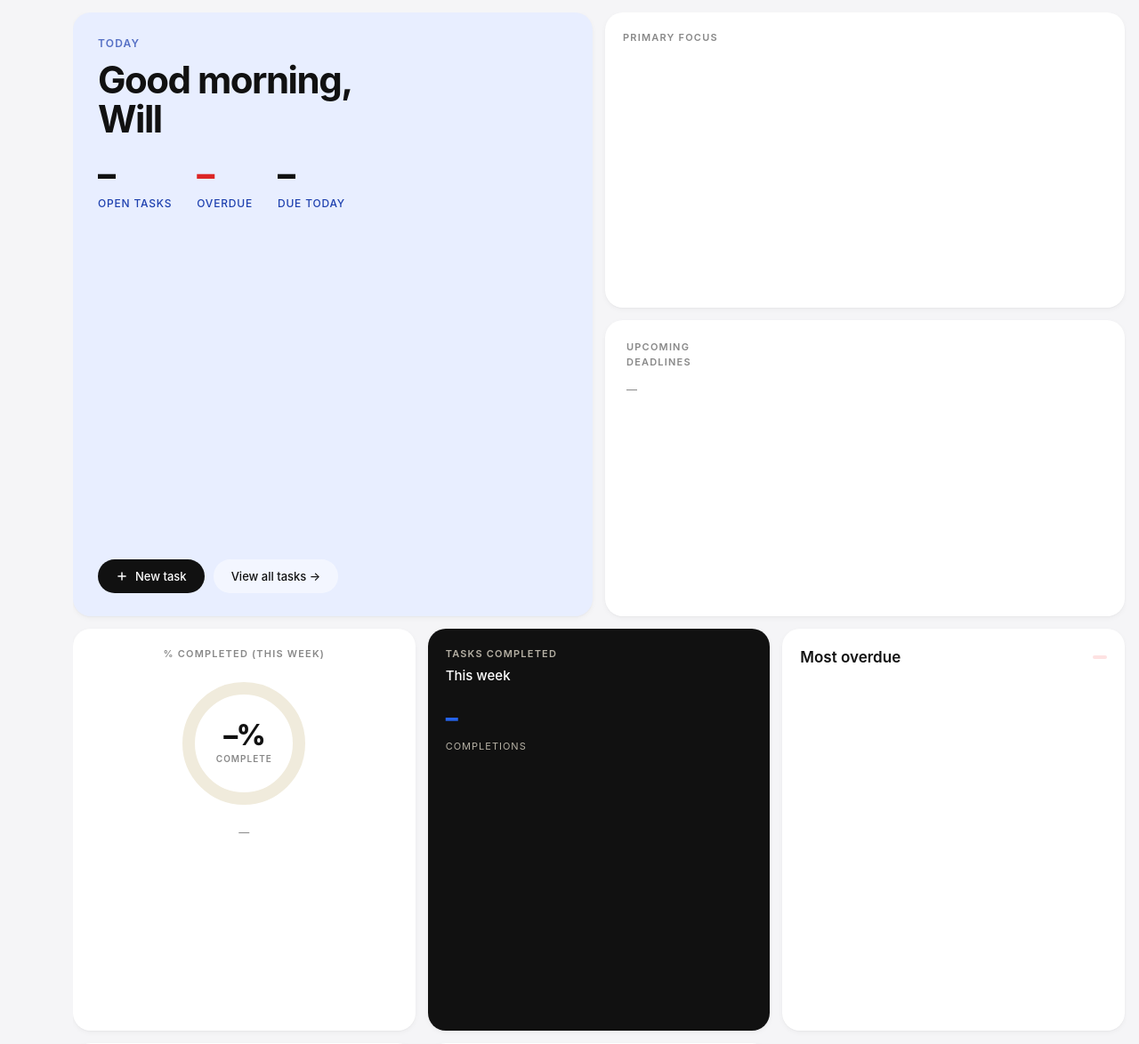
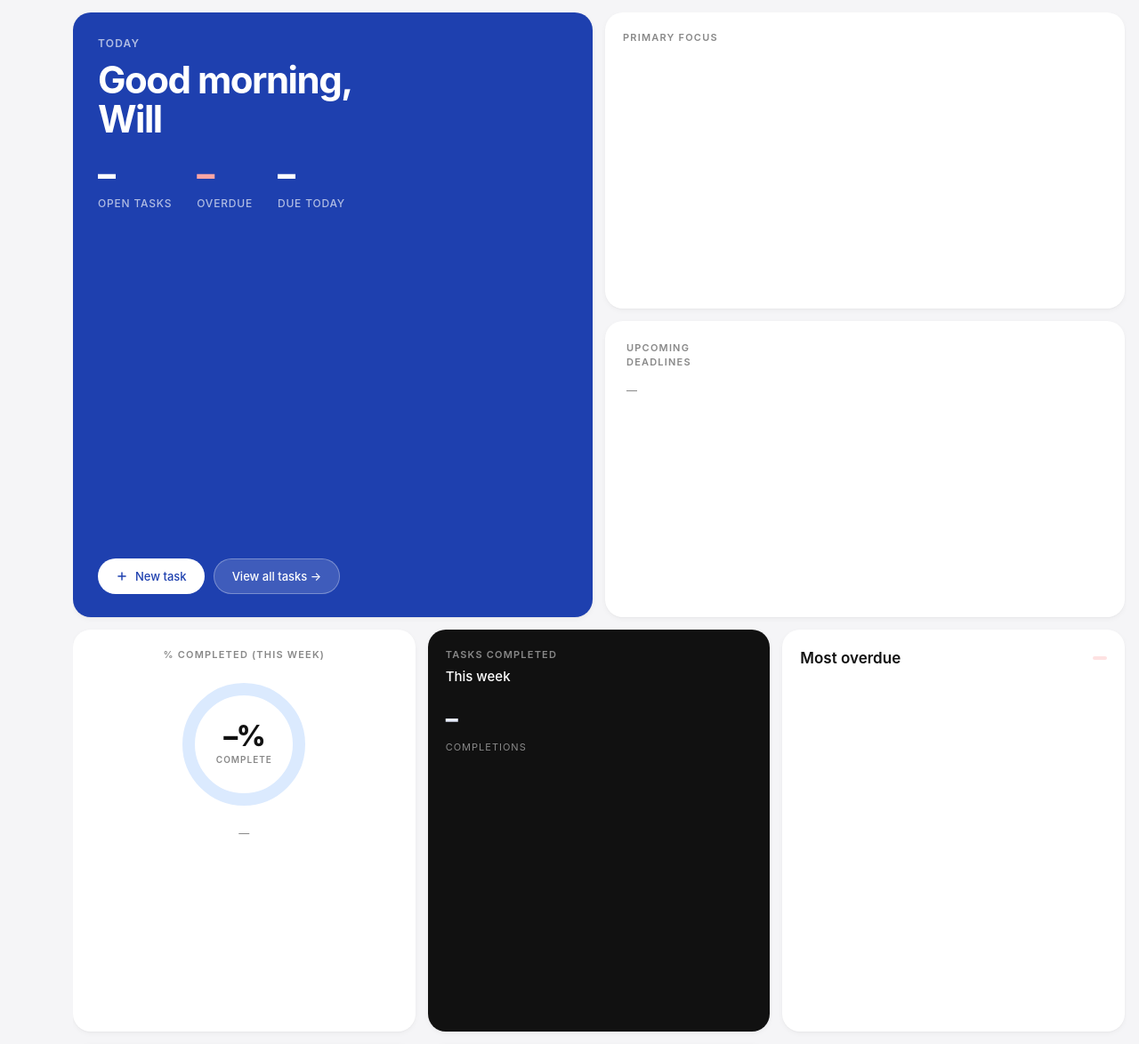
Before and after one commit to wtrjohnson/personal-apps, a Flask app: page / in a window 1280 px wide. Shown: the top 1174 px of the page at 89% size. Run offline with Flask 3, Linux system fonts and the light colour scheme; the visitor is signed in with stand-in values (Sample User, id 1); data that the repository does not hold is empty; some libraries are stand-ins or nearby versions.

Commit message:
Full color coherence pass — off-white, black, blue palette
Hero card:
- Background → deep blue (--accent-ink #1e40af); all interior text flipped to
  white / rgba-white variants; overdue stat → soft red #fca5a5; CTA pills →
  white-on-blue (primary) and translucent white (ghost)
- Hero date inline style → rgba(255,255,255,0.65)

Ring chart:
- Track circle stroke → #dbeafe (light blue); progress stroke → #2563eb

Chips & badges:
- type-action / badge.actions → blue (accent-softer/ink/soft)
- type-reminder / badge.reminders → neutral gray (#f0f0f2)
- chip.group border → accent-soft (removes warm gold #e8d5a5)
- type-free text/border updated to proper green tokens

Paper stack:
- Shadows → neutral rgba(0,0,0,…) (removes warm brown tints)
- Active peek edge → var(--surface) instead of warm cream #F5F0E8

Spark card:
- Label and total-label colors → rgba white (was warm taupe #b6b1a5)
- Spark total number → accent-soft (light blue on dark)

Interactive elements:
- Radial trigger open glow → rgba(37,99,235,0.4) blue
- ctx-item active → removed gold fallback from var(--accent,#C8911F)
- Focus mode complete hover → var(--accent-hover) (removed #a67518 fallback)
- import-warn → var(--sand) instead of #7a6200

Backdrops:
- All rgba(26,24,21,…) warm dark overlays → neutral rgba(0,0,0,…)

https://claude.ai/code/session_01211jg3vn7oijW23oqBUMLH

```diff
--- a/static/style.css
+++ b/static/style.css
@@ -336,7 +336,7 @@ input, select, textarea { font-family: inherit; }
 .card-hero {
   grid-column: span 3;
   grid-row: span 2;
-  background: var(--accent-soft);
+  background: var(--accent-ink);
   padding: 26px 28px;
   display: flex;
   flex-direction: column;
@@ -351,8 +351,7 @@ input, select, textarea { font-family: inherit; }
 }
 .card-hero .hero-eyebrow {
   font-size: 12px;
-  color: var(--accent-ink);
-  opacity: 0.72;
+  color: rgba(255,255,255,0.65);
   text-transform: uppercase;
   letter-spacing: 1.2px;
   font-weight: 600;
@@ -363,7 +362,7 @@ input, select, textarea { font-family: inherit; }
   margin: 10px 0 0;
   letter-spacing: -1.5px;
   line-height: 1.05;
-  color: var(--ink);
+  color: #ffffff;
   max-width: 90%;
 }
 .card-hero .hero-stats {
@@ -377,19 +376,19 @@ input, select, textarea { font-family: inherit; }
   font-weight: 800;
   letter-spacing: -2px;
   line-height: 1;
-  color: var(--ink);
+  color: #ffffff;
   font-variant-numeric: tabular-nums;
 }
 .card-hero .hero-stats .stat-label {
   font-size: 12px;
-  color: var(--accent-ink);
+  color: rgba(255,255,255,0.65);
   display: block;
   margin-top: 4px;
   text-transform: uppercase;
   letter-spacing: 0.8px;
   font-weight: 500;
 }
-.card-hero .hero-stats .stat-num.overdue { color: var(--overdue); }
+.card-hero .hero-stats .stat-num.overdue { color: #fca5a5; }
 .card-hero .hero-cta-row {
   display: flex;
   gap: 10px;
@@ -399,8 +398,8 @@ input, select, textarea { font-family: inherit; }
   padding: 11px 20px;
   border: none;
   border-radius: var(--r-pill);
-  background: var(--ink);
-  color: var(--card);
+  background: #ffffff;
+  color: var(--accent-ink);
   font-size: 13px;
   font-weight: 500;
   cursor: pointer;
@@ -409,13 +408,14 @@ input, select, textarea { font-family: inherit; }
   gap: 8px;
   transition: transform 0.1s ease, background 0.12s;
 }
-.card-hero .cta-pill:hover { background: #000; }
+.card-hero .cta-pill:hover { background: rgba(255,255,255,0.88); }
 .card-hero .cta-pill:active { transform: scale(0.98); }
 .card-hero .cta-pill.ghost {
-  background: rgba(255,255,255,0.5);
-  color: var(--ink);
-}
-.card-hero .cta-pill.ghost:hover { background: var(--card); }
+  background: rgba(255,255,255,0.15);
+  color: #ffffff;
+  border: 1px solid rgba(255,255,255,0.3);
+}
+.card-hero .cta-pill.ghost:hover { background: rgba(255,255,255,0.25); }
 
 .card-hero .hero-focus {
   flex: 1;
@@ -562,14 +559,14 @@ input, select, textarea { font-family: inherit; }
   display: flex;
   flex-direction: column;
 }
-.card-spark .card-title { color: #b6b1a5; margin-bottom: 6px; }
+.card-spark .card-title { color: rgba(255,255,255,0.5); margin-bottom: 6px; }
 .card-spark .spark-title { font-size: 15px; font-weight: 500; color: var(--card); margin-bottom: 14px; }
 .card-spark .spark-total {
-  font-size: 28px; font-weight: 800; color: var(--accent);
+  font-size: 28px; font-weight: 800; color: var(--accent-soft);
   letter-spacing: -1px; font-variant-numeric: tabular-nums;
 }
 .card-spark .spark-total-label {
-  font-size: 11px; color: #b6b1a5; display: block; margin-top: 3px;
+  font-size: 11px; color: rgba(255,255,255,0.5); display: block; margin-top: 3px;
   text-transform: uppercase; letter-spacing: 1px;
 }
 .card-spark .spark-svg { width: 100%; flex: 1; min-height: 80px; margin-top: auto; }
--- a/templates/index.html
+++ b/templates/index.html
@@ -20,7 +20,7 @@
               <div class="hero-eyebrow" id="hero-eyebrow">Today</div>
               <h1 id="hero-greeting">Good morning, Will</h1>
             </div>
-            <div style="text-align:right; color: var(--accent-ink); font-size: 12px; opacity: 0.8;">
+            <div style="text-align:right; color: rgba(255,255,255,0.65); font-size: 12px;">
               <div style="font-weight: 600; letter-spacing: 0.5px; text-transform: uppercase;" id="hero-date"></div>
             </div>
           </div>
@@ -67,8 +67,8 @@
           <div class="card-title">% Completed (this week)</div>
           <div class="ring-wrap">
             <svg width="150" height="150" viewBox="0 0 150 150">
-              <circle cx="75" cy="75" r="62" stroke="#f0ebdc" stroke-width="14" fill="none"/>
-              <circle id="ring-progress" cx="75" cy="75" r="62" stroke="#C8911F" stroke-width="14" fill="none"
+              <circle cx="75" cy="75" r="62" stroke="#dbeafe" stroke-width="14" fill="none"/>
+              <circle id="ring-progress" cx="75" cy="75" r="62" stroke="#2563eb" stroke-width="14" fill="none"
                       stroke-linecap="round" stroke-dasharray="389.56" stroke-dashoffset="389.56"
                       transform="rotate(-90 75 75)" style="transition: stroke-dashoffset 0.6s cubic-bezier(0.4,0,0.2,1);"/>
             </svg>
```
Also changed, not shown: other parts of static/style.css (+21 -24 lines).
